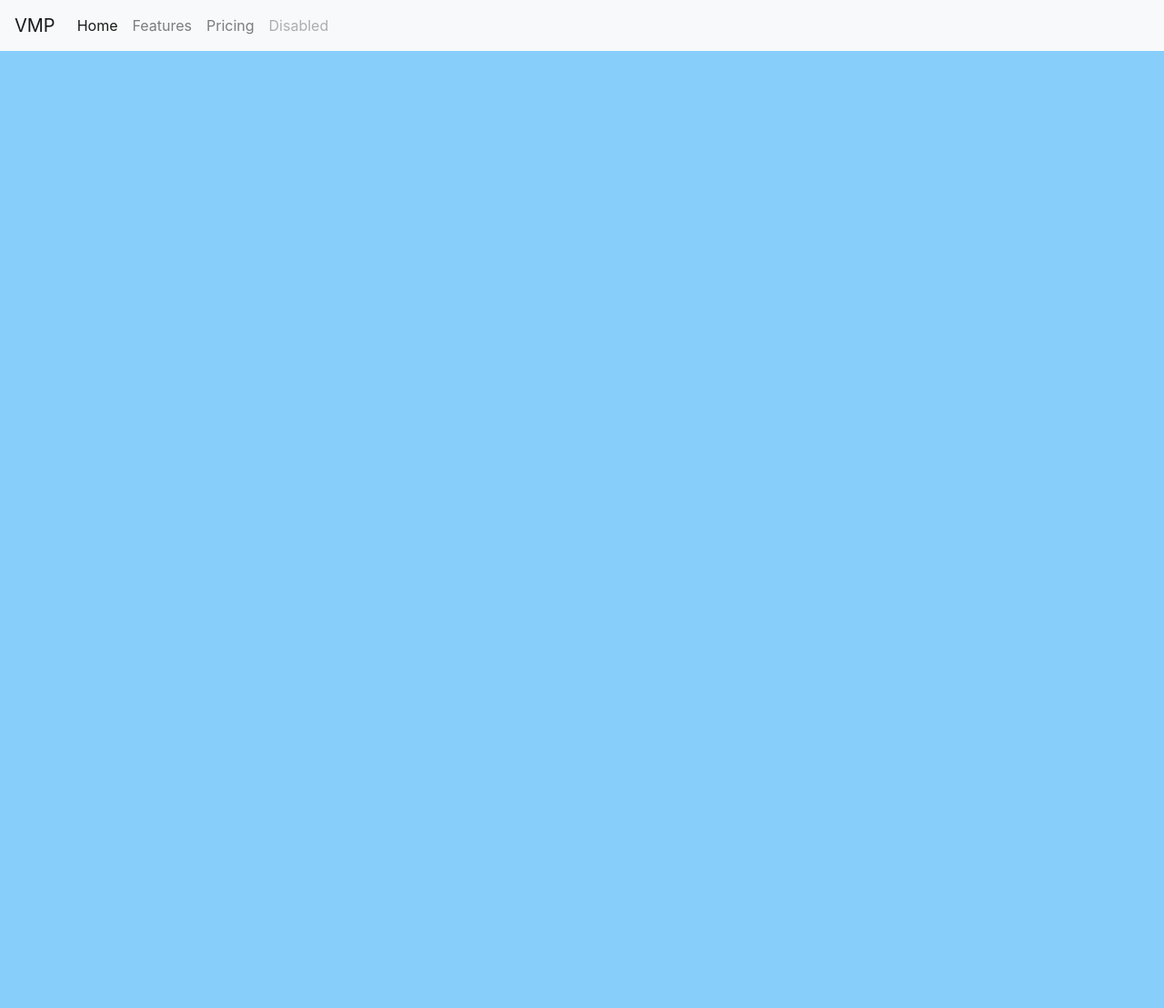
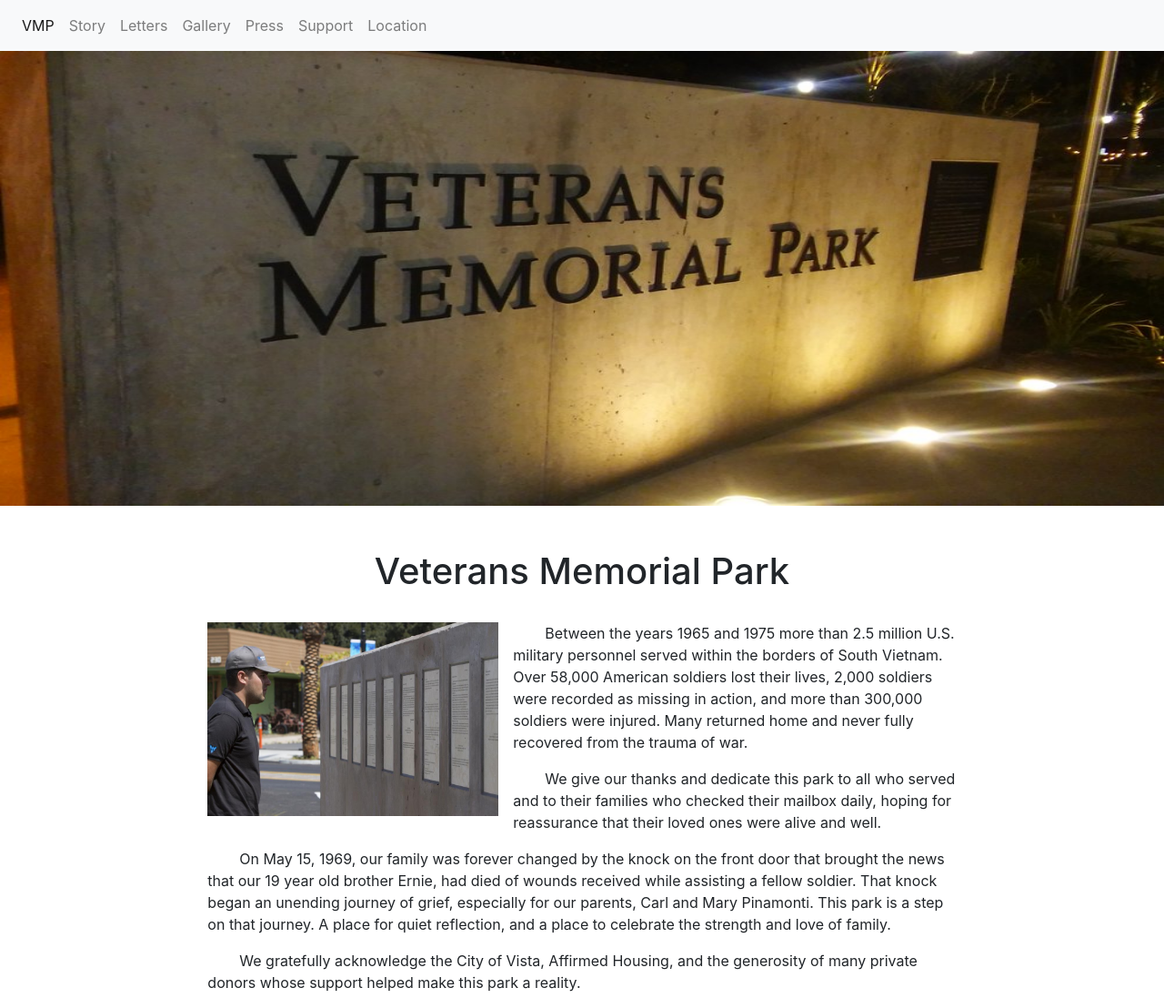
Before and after one commit to KGorham05/vmp, a plain HTML site: page index.html in a window 1280 px wide. Shown: the whole page at 91% size. Before the commit the page ends 800 px from the top, so only its background shows below. Drawn offline with nearby package versions, Linux system fonts and the light colour scheme.

Commit message:
added story section

```diff
--- /dev/null
+++ b/assets/css/style.css
@@ -0,0 +1,12 @@
+.indent {
+    text-indent: 35px;
+}
+
+.hero-img {
+    max-height: 500px;
+}
+
+.letter-img {
+    max-width: 25vw;
+    float: left;
+}
--- a/index.html
+++ b/index.html
@@ -11,14 +11,14 @@
         integrity="sha384-Vkoo8x4CGsO3+Hhxv8T/Q5PaXtkKtu6ug5TOeNV6gBiFeWPGFN9MuhOf23Q9Ifjh" crossorigin="anonymous">
 
     <!-- My CSS -->
-    <link rel="stylesheet" href="style.css">
+    <link rel="stylesheet" href="./assets/css/style.css">
 
     <title>Veterans Memorial Park</title>
 </head>
 
 <body>
+
     <nav class="navbar navbar-expand-lg navbar-light bg-light">
-        <a class="navbar-brand" href="#">VMP</a>
         <button class="navbar-toggler" type="button" data-toggle="collapse" data-target="#navbarNav"
             aria-controls="navbarNav" aria-expanded="false" aria-label="Toggle navigation">
             <span class="navbar-toggler-icon"></span>
@@ -26,26 +26,100 @@
         <div class="collapse navbar-collapse" id="navbarNav">
             <ul class="navbar-nav">
                 <li class="nav-item active">
-                    <a class="nav-link" href="#">Home <span class="sr-only">(current)</span></a>
+                    <a class="nav-link" href="#">VMP <span class="sr-only">(current)</span></a>
                 </li>
                 <li class="nav-item">
-                    <a class="nav-link" href="#">Features</a>
+                    <a class="nav-link" href="#">Story</a>
                 </li>
                 <li class="nav-item">
-                    <a class="nav-link" href="#">Pricing</a>
+                    <a class="nav-link" href="#">Letters</a>
                 </li>
                 <li class="nav-item">
-                    <a class="nav-link disabled" href="#" tabindex="-1" aria-disabled="true">Disabled</a>
+                    <a class="nav-link" href="#">Gallery</a>
+                </li>
+                <li class="nav-item">
+                    <a class="nav-link" href="#">Press</a>
+                </li>
+                <li class="nav-item">
+                    <a class="nav-link" href="#">Support</a>
+                </li>
+                <li class="nav-item">
+                    <a class="nav-link" href="#">Location</a>
                 </li>
             </ul>
         </div>
     </nav>
 
+    <!-- Main Content -->
+    <div class="container-fluid ">
+
+        <!-- Hero Image Row -->
+        <div class="row">
+            <div class="col-12 px-0">
+                <img src="./assets/images/sign-night.jpg" class="img-fluid w-100 hero-img"
+                    alt="park wall with title and plaque">
+            </div>
+        </div>
+
+        <div class="row">
+            <div class="col-12">
+                <h1 class="text-center mt-5">Veterans Memorial Park</h1>
+            </div>
+        </div>
+
+        <div class="row">
+            <div class="offset-2 col-8 mt-4">
+
+                <img src="./assets/images/reading-letters.jpg" class="img-fluid letter-img mr-3" alt="man reading letters on the wall">
+
+                <p class="indent">
+                    Between the years 1965 and 1975 more than 2.5 million U.S. military personnel served within
+                    the
+                    borders of South Vietnam. Over 58,000 American soldiers lost their lives, 2,000 soldiers
+                    were
+                    recorded as missing in action, and more than 300,000 soldiers were injured. Many returned
+                    home and
+                    never fully recovered from the trauma of war.
+                </p>
+                <p class="indent">
+                    We give our thanks and dedicate this park to all who served and to their families who
+                    checked their
+                    mailbox daily, hoping for reassurance that their loved ones were alive and well.
+                </p>
+                <p class="indent">
+                    On May 15, 1969, our family was forever changed by the knock on the front door that brought
+                    the news
+                    that our 19 year old brother Ernie, had died of wounds received while assisting a fellow
+                    soldier.
+                    That knock began an unending journey of grief, especially for our parents, Carl and Mary
+                    Pinamonti.
+                    This park is a step on that journey. A place for quiet reflection, and a place to celebrate
+                    the
+                    strength and love of family.
+                </p>
+                <p class="indent">
+                    We gratefully acknowledge the City of Vista, Affirmed Housing, and the generosity of many
+                    private
+                    donors whose support helped make this park a reality.
+                </p>
+
+
+            </div>
+        </div>
+
+
+
+
+
+
+
+        <!-- End Main Container -->
+    </div>
 
 
 
     <!-- JavaScript -->
-    <script src="app.js"></script>
+    <script src="./assets/js/app.js"></script>
     <!-- jQuery first, then Popper.js, then Bootstrap JS -->
     <script src="https://code.jquery.com/jquery-3.4.1.slim.min.js"
         integrity="sha384-J6qa4849blE2+poT4WnyKhv5vZF5SrPo0iEjwBvKU7imGFAV0wwj1yYfoRSJoZ+n"
@@ -56,6 +130,7 @@
     <script src="https://stackpath.bootstrapcdn.com/bootstrap/4.4.1/js/bootstrap.min.js"
         integrity="sha384-wfSDF2E50Y2D1uUdj0O3uMBJnjuUD4Ih7YwaYd1iqfktj0Uod8GCExl3Og8ifwB6"
         crossorigin="anonymous"></script>
+
 </body>
 
 </html>
--- a/style.css
+++ /dev/null
@@ -1,3 +0,0 @@
-body {
-    background: lightskyblue
-}
```
Also changed, not shown: assets/images/fountain-night.jpg (added), assets/images/letters-ground.jpg (added), assets/images/letters-wall.jpg (added), assets/images/main-wall.jpg (added), assets/images/reading-letters.jpg (added), assets/images/sign-night.jpg (added), assets/images/statue.jpg (added), assets/js/app.js (renamed from app.js).
